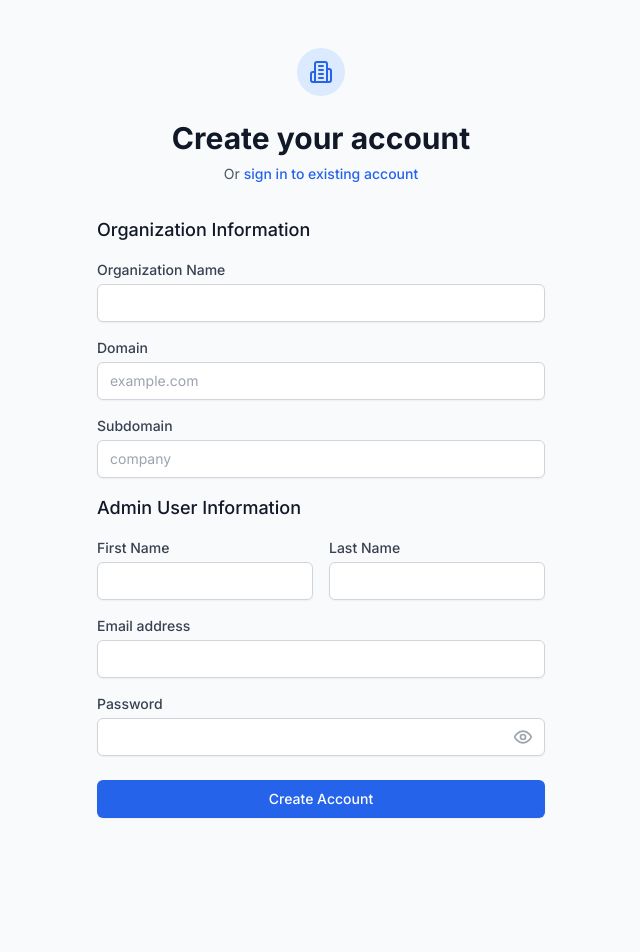
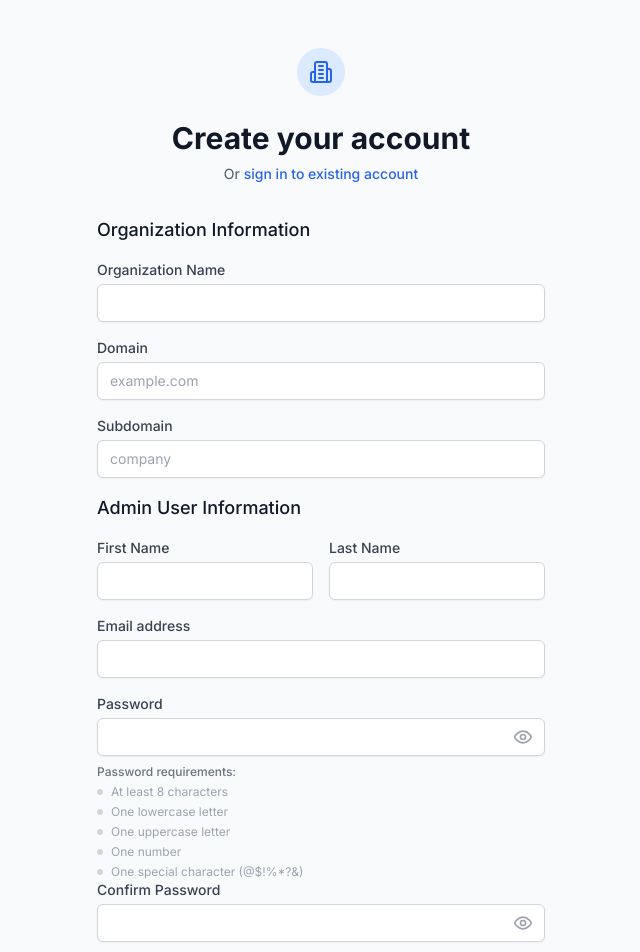
Before and after one commit to ahoobing/vendortrak, a React (Create React App) app in the folder client/: page /register in a window 1280 px wide. Shown: the top 952 px of the page, without its empty margins (319-959 px from the left). Before the commit the page ends 866 px from the top, so only its background shows below. Built offline with nearby package versions, Linux system fonts and the light colour scheme; no server answers.

Commit message:
Updated registration.

```diff
--- a/client/src/pages/Register.js
+++ b/client/src/pages/Register.js
@@ -14,6 +14,7 @@ const Register = () => {
   const {
     register,
     handleSubmit,
+    watch,
     formState: { errors },
   } = useForm();
 
@@ -206,12 +207,23 @@ const Register = () => {
                     id="password"
                     type={showPassword ? 'text' : 'password'}
                     autoComplete="new-password"
-                    className="input pr-10"
+                    className={`input pr-10 ${
+                      watch('password') ?
+                        (errors.password ? 'border-red-500 focus:border-red-500 focus:ring-red-500' :
+                         /^(?=.*[a-z])(?=.*[A-Z])(?=.*\d)(?=.*[@$!%*?&])[A-Za-z\d@$!%*?&]{8,}$/.test(watch('password')) ?
+                         'border-green-500 focus:border-green-500 focus:ring-green-500' :
+                         'border-yellow-500 focus:border-yellow-500 focus:ring-yellow-500') :
+                        ''
+                    }`}
                     {...register('password', {
                       required: 'Password is required',
                       minLength: {
                         value: 8,
                         message: 'Password must be at least 8 characters',
+                      },
+                      pattern: {
+                        value: /^(?=.*[a-z])(?=.*[A-Z])(?=.*\d)(?=.*[@$!%*?&])[A-Za-z\d@$!%*?&]/,
+                        message: 'Password must contain at least one uppercase letter, one lowercase letter, one number, and one special character',
                       },
                     })}
                   />
@@ -230,6 +242,113 @@ const Register = () => {
                 {errors.password && (
                   <p className="mt-1 text-sm text-red-600">{errors.password.message}</p>
                 )}
+
+                {/* Password Strength Meter */}
+                {watch('password') && (
+                  <div className="mt-2">
+                    <div className="flex justify-between text-xs text-gray-500 mb-1">
+                      <span>Password strength:</span>
+                      <span className={(() => {
+                        const password = watch('password') || '';
+                        if (password.length === 0) return 'text-gray-400';
+                        if (password.length < 8) return 'text-red-500';
+                        if (!/^(?=.*[a-z])(?=.*[A-Z])(?=.*\d)(?=.*[@$!%*?&])/.test(password)) return 'text-yellow-500';
+                        return 'text-green-500';
+                      })()}>
+                        {(() => {
+                          const password = watch('password') || '';
+                          if (password.length === 0) return 'None';
+                          if (password.length < 8) return 'Weak';
+                          if (!/^(?=.*[a-z])(?=.*[A-Z])(?=.*\d)(?=.*[@$!%*?&])/.test(password)) return 'Fair';
+                          return 'Strong';
+                        })()}
+                      </span>
+                    </div>
+                    <div className="w-full bg-gray-200 rounded-full h-2">
+                      <div
+                        className={`h-2 rounded-full transition-all duration-300 ${
+                          (() => {
+                            const password = watch('password') || '';
+                            if (password.length === 0) return 'w-0 bg-gray-300';
+                            if (password.length < 8) return 'w-1/4 bg-red-500';
+                            if (!/^(?=.*[a-z])(?=.*[A-Z])(?=.*\d)(?=.*[@$!%*?&])/.test(password)) return 'w-2/3 bg-yellow-500';
+                            return 'w-full bg-green-500';
+                          })()
+                        }`}
+                      ></div>
+                    </div>
+                  </div>
+                )}
+
+                {/* Password Requirements */}
+                <div className="mt-2 space-y-1">
+                  <p className="text-xs text-gray-500 font-medium">Password requirements:</p>
+                  <div className="grid grid-cols-1 gap-1 text-xs">
+                    <div className={`flex items-center ${watch('password')?.length >= 8 ? 'text-green-600' : 'text-gray-400'}`}>
+                      <div className={`w-1.5 h-1.5 rounded-full mr-2 ${watch('password')?.length >= 8 ? 'bg-green-500' : 'bg-gray-300'}`}></div>
+                      At least 8 characters
+                    </div>
+                    <div className={`flex items-center ${/^(?=.*[a-z])/.test(watch('password') || '') ? 'text-green-600' : 'text-gray-400'}`}>
+                      <div className={`w-1.5 h-1.5 rounded-full mr-2 ${/^(?=.*[a-z])/.test(watch('password') || '') ? 'bg-green-500' : 'bg-gray-300'}`}></div>
+                      One lowercase letter
+                    </div>
+                    <div className={`flex items-center ${/^(?=.*[A-Z])/.test(watch('password') || '') ? 'text-green-600' : 'text-gray-400'}`}>
+                      <div className={`w-1.5 h-1.5 rounded-full mr-2 ${/^(?=.*[A-Z])/.test(watch('password') || '') ? 'bg-green-500' : 'bg-gray-300'}`}></div>
+                      One uppercase letter
+                    </div>
+                    <div className={`flex items-center ${/^(?=.*\d)/.test(watch('password') || '') ? 'text-green-600' : 'text-gray-400'}`}>
+                      <div className={`w-1.5 h-1.5 rounded-full mr-2 ${/^(?=.*\d)/.test(watch('password') || '') ? 'bg-green-500' : 'bg-gray-300'}`}></div>
+                      One number
+                    </div>
+                    <div className={`flex items-center ${/^(?=.*[@$!%*?&])/.test(watch('password') || '') ? 'text-green-600' : 'text-gray-400'}`}>
+                      <div className={`w-1.5 h-1.5 rounded-full mr-2 ${/^(?=.*[@$!%*?&])/.test(watch('password') || '') ? 'bg-green-500' : 'bg-gray-300'}`}></div>
+                      One special character (@$!%*?&)
+                    </div>
+                  </div>
+                </div>
+
+                {/* Confirm Password */}
+                <div>
+                  <label htmlFor="confirmPassword" className="block text-sm font-medium text-gray-700">
+                    Confirm Password
+                  </label>
+                  <div className="relative mt-1">
+                    <input
+                      id="confirmPassword"
+                      type={showPassword ? 'text' : 'password'}
+                      autoComplete="new-password"
+                      className={`input pr-10 ${
+                        watch('confirmPassword') ?
+                          (errors.confirmPassword ? 'border-red-500 focus:border-red-500 focus:ring-red-500' :
+                           watch('confirmPassword') === watch('password') && watch('password') ?
+                           'border-green-500 focus:border-green-500 focus:ring-green-500' :
+                           'border-yellow-500 focus:border-yellow-500 focus:ring-yellow-500') :
+                          ''
+                      }`}
+                      {...register('confirmPassword', {
+                        required: 'Please confirm your password',
+                        validate: (value) => {
+                          const password = watch('password');
+                          return value === password || 'Passwords do not match';
+                        },
+                      })}
+                    />
+                    <button
+                      type="button"
+                      className="absolute inset-y-0 right-0 pr-3 flex items-center"
+                      onClick={() => setShowPassword(!showPassword)}
+                    >
+                      {showPassword ? (
+                        <EyeOff className="h-5 w-5 text-gray-400" />
+                      ) : (
+                        <Eye className="h-5 w-5 text-gray-400" />
+                      )}
+                    </button>
+                  </div>
+                  {errors.confirmPassword && (
+                    <p className="mt-1 text-sm text-red-600">{errors.confirmPassword.message}</p>
+                  )}
+                </div>
               </div>
             </div>
           </div>
```
